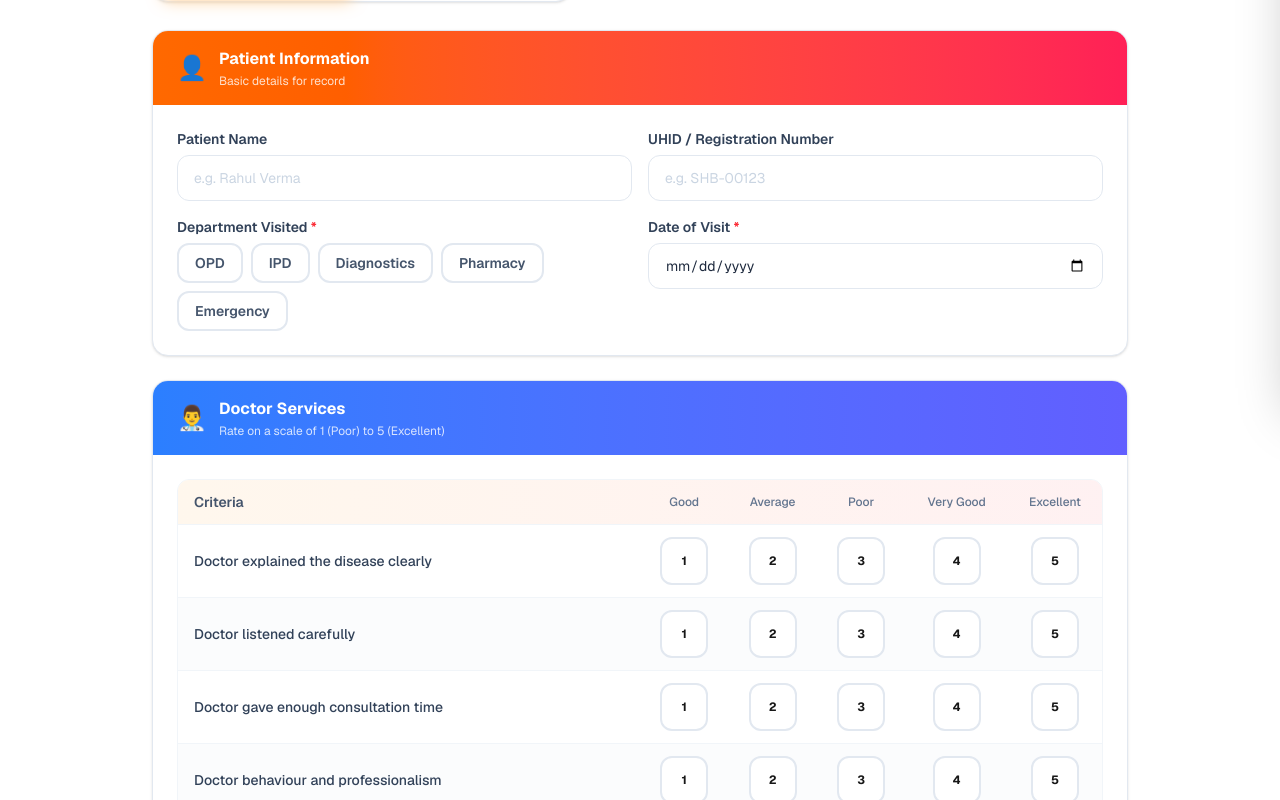
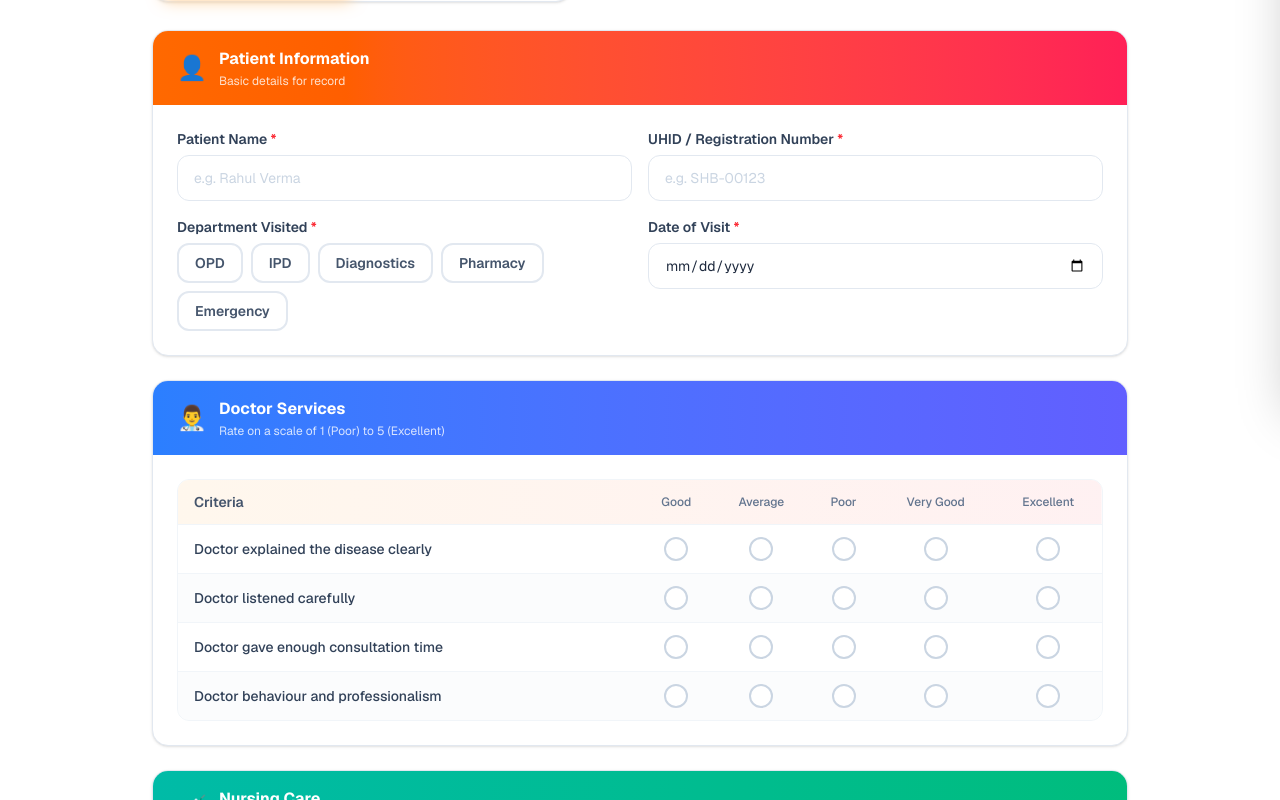
Before and after one commit to ArunSunhare/Ballaji, a Next.js app: page /feedback in a window 1280 px wide. Shown: the part 400-1200 px from the top of the page. Built offline with nearby package versions, Linux system fonts and the light colour scheme.

Commit message:
changes 2

```diff
--- a/app/feedback/page.tsx
+++ b/app/feedback/page.tsx
@@ -216,23 +216,21 @@ const RatingGrid = ({
             className={`border-t border-slate-100 transition-colors ${!readonly && "hover:bg-orange-50/40"} ${i % 2 === 0 ? "bg-white" : "bg-slate-50/50"}`}
           >
             <td className="px-4 py-3 text-slate-700 font-medium">{c}</td>
-            {[1, 2, 3, 4, 5].map((rating) => (
-              <td key={rating} className="text-center px-2 py-3">
+            {[1, 2, 3, 4, 5].map((star) => (
+              <td key={star} className="text-center px-2 py-3">
                 <button
                   type="button"
                   disabled={readonly}
-                  onClick={() => onChange?.(c, rating)}
-                  className={`flex flex-col items-center justify-center gap-1 p-2 rounded-xl border-2 transition-all mx-auto w-12 h-12 ${
-                    values[c] === rating
-                      ? "border-orange-500 bg-orange-50 shadow-md shadow-orange-100"
-                      : values[c] > 0 && rating <= values[c]
-                      ? "border-orange-300 bg-orange-100"
-                      : "border-slate-200 bg-white hover:border-orange-300"
-                  } ${readonly ? "cursor-default" : "cursor-pointer hover:scale-105"}`}
-                  aria-label={`${SATISFACTION_LABELS[rating].label} for ${c}`}
-                >
-                  <span className="text-xs font-bold">{rating}</span>
-                </button>
+                  onClick={() => onChange?.(c, star)}
+                  className={`w-6 h-6 rounded-full border-2 transition-all mx-auto block ${
+                    values[c] === star
+                      ? "bg-orange-500 border-orange-500 shadow-md shadow-orange-200"
+                      : values[c] > 0 && star <= values[c]
+                      ? "bg-orange-200 border-orange-300"
+                      : "bg-white border-slate-300 hover:border-orange-400"
+                  } ${readonly ? "cursor-default" : "cursor-pointer hover:scale-110"}`}
+                  aria-label={`${SATISFACTION_LABELS[star].label} for ${c}`}
+                />
               </td>
             ))}
           </tr>
@@ -300,7 +298,7 @@ const SatisfactionSelector = ({
               : "border-slate-200 bg-white hover:border-orange-300"
           }`}
         >
-          <span className="text-lg font-bold">{o.v}</span>
+          <span className="text-3xl">{o.v}</span>
           <span className={`text-xs font-semibold ${value === o.v ? "text-orange-600" : "text-slate-500"}`}>
             {o.label}
           </span>
@@ -528,7 +526,7 @@ export default function HospitalFeedback() {
                   <SectionCard icon="👤" title="Patient Information" subtitle="Basic details for record" accent="orange">
                     <div className="grid grid-cols-2 gap-4">
                       <div>
-                        <label className="block text-sm font-semibold text-slate-700 mb-1.5">Patient Name </label>
+                        <label className="block text-sm font-semibold text-slate-700 mb-1.5">Patient Name <span className="text-red-500">*</span></label>
                         <input
                           type="text"
                           placeholder="e.g. Rahul Verma"
@@ -539,7 +537,7 @@ export default function HospitalFeedback() {
                         {errors.name && <p className="text-red-500 text-xs mt-1">{errors.name}</p>}
                       </div>
                       <div>
-                        <label className="block text-sm font-semibold text-slate-700 mb-1.5">UHID / Registration Number </label>
+                        <label className="block text-sm font-semibold text-slate-700 mb-1.5">UHID / Registration Number <span className="text-red-500">*</span></label>
                         <input
                           type="text"
                           placeholder="e.g. SHB-00123"
```
